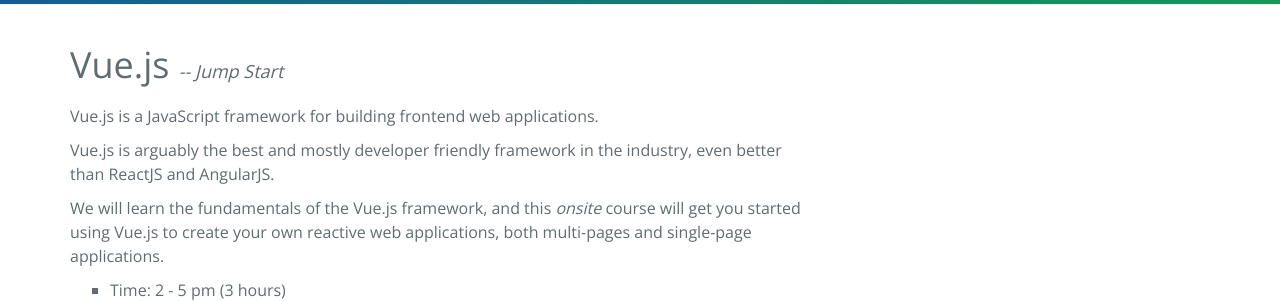
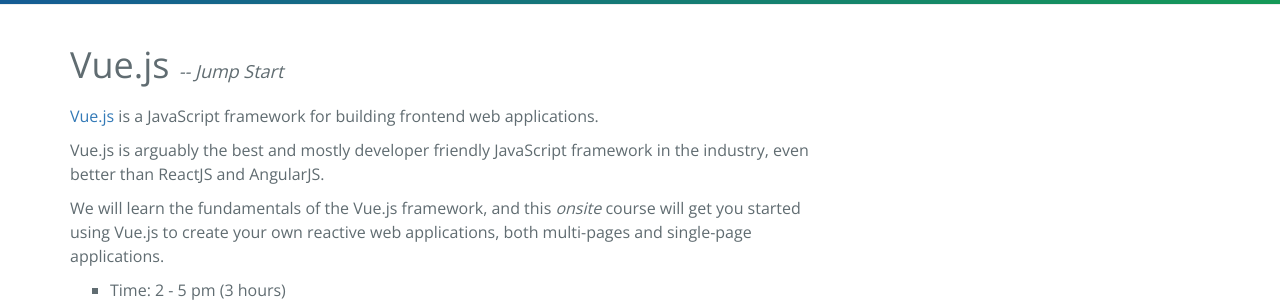
Before and after one commit to yucigou/codegoodworks, a Jekyll site: the page built from enrolment.md, in a window 1280 px wide and 900 px high. Shown: the part 173-474 px from the top of the window. Built offline with Jekyll 4.4.1, drawn with Linux system fonts in a browser that asks for light colours; nearby versions of some CDN libraries.

Commit message:
Update course info

```diff
--- a/enrolment.md
+++ b/enrolment.md
@@ -18,8 +18,8 @@
 </header>
 
 
-<p>Vue.js is a JavaScript framework for building frontend web applications.</p>
-<p>Vue.js is arguably the best and mostly developer friendly framework in the industry, even better than ReactJS and AngularJS.</p>
+<p><a href="https://vuejs.org/">Vue.js</a> is a JavaScript framework for building frontend web applications.</p>
+<p>Vue.js is arguably the best and mostly developer friendly JavaScript framework in the industry, even better than ReactJS and AngularJS.</p>
 <p>We will learn the fundamentals of the Vue.js framework, and this <em>onsite</em> course will get you started using Vue.js to create your own reactive web applications, both multi-pages and single-page applications.</p>
 
 <ul class="course-info">
```
